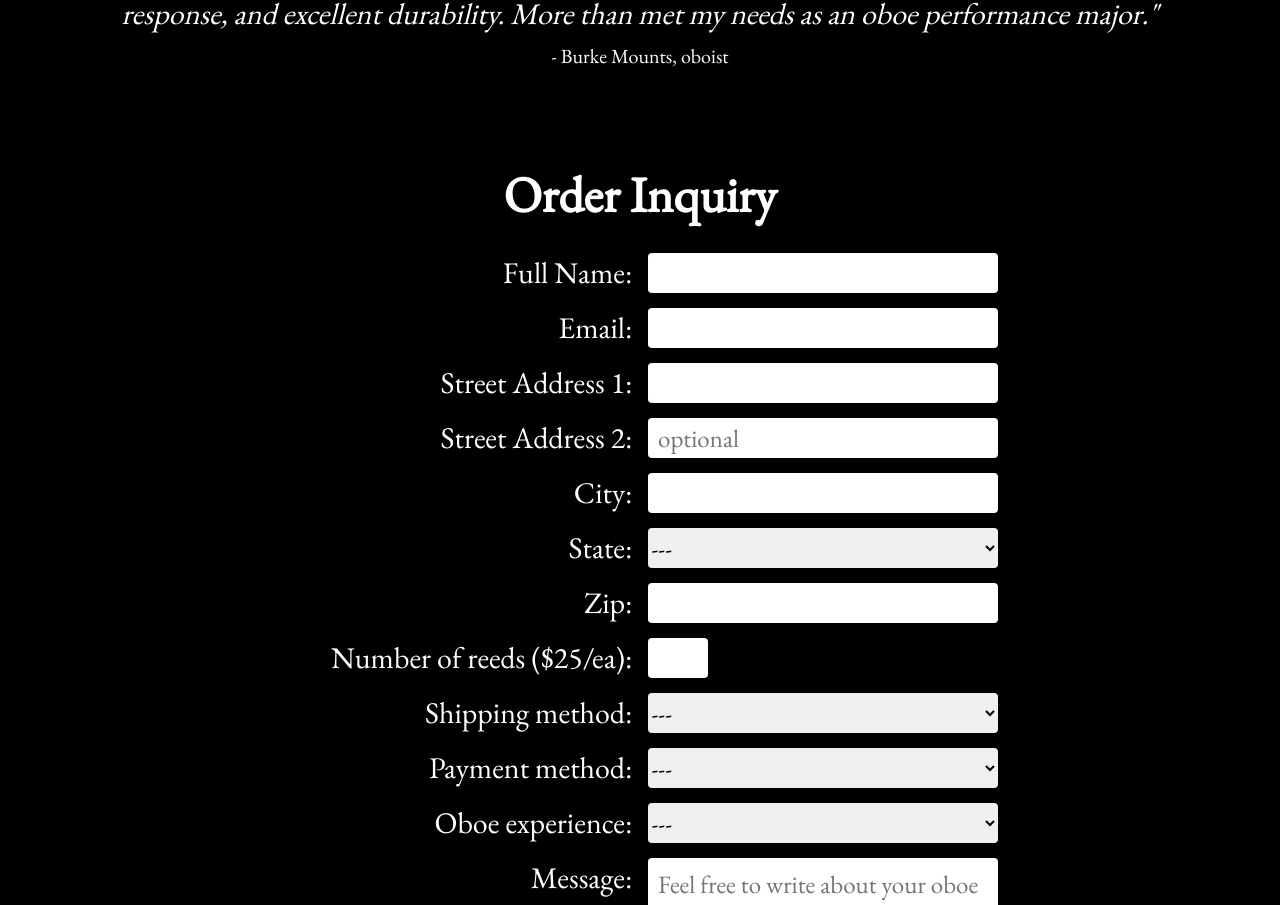
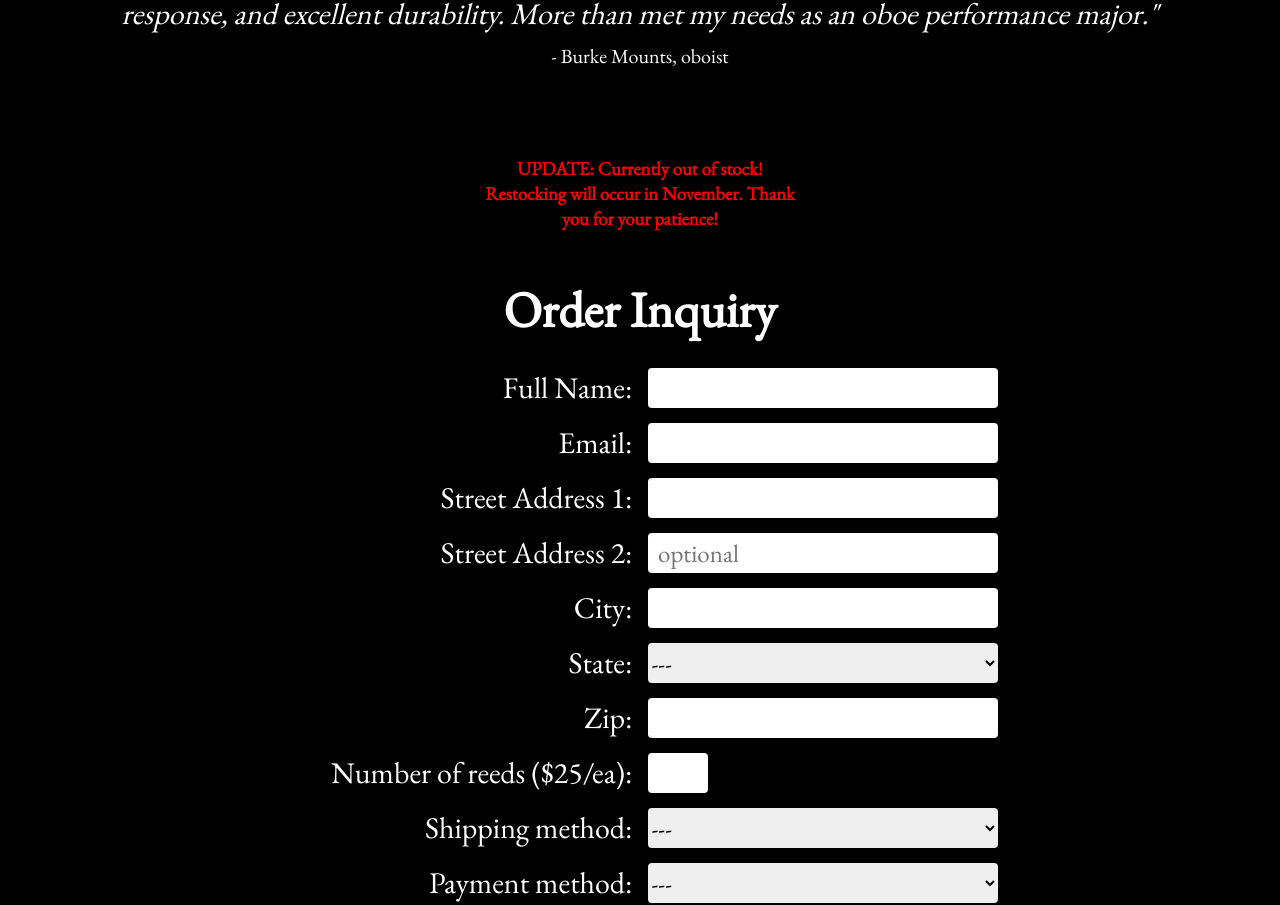
Before and after one commit to clairebogdan/bogdanreeds_website, a React (Create React App) app: page / in a window 1280 px wide. Shown: the part 1032-1937 px from the top of the page. Built offline with nearby package versions, Linux system fonts and the light colour scheme.

Commit message:
updated information bc out of stock

```diff
--- a/src/components/pages/OrderForm.js
+++ b/src/components/pages/OrderForm.js
@@ -21,6 +21,11 @@ export default function OrderForm() {
 
       return (
         <div className='order-container'>
+            <div className='notification'>
+                <h3 className='alert-text'>UPDATE: Currently out of stock! Restocking will occur in November.
+                Thank you for your patience!
+                </h3>
+            </div>
             <h1 className="order-header">Order Inquiry</h1>
             <form onSubmit={sendEmail}>
                 <div className='order-form'>
--- a/src/components/styles/OrderForm.css
+++ b/src/components/styles/OrderForm.css
@@ -12,6 +12,16 @@ label {
     margin: 0 auto;
     justify-content: center;
     text-align: center;
+}
+
+.notification {
+    width: 350px;
+    padding: 20px;
+    margin: 0 auto;
+}
+
+.alert-text {
+    color:red;
 }
 
 .order-form {
```
